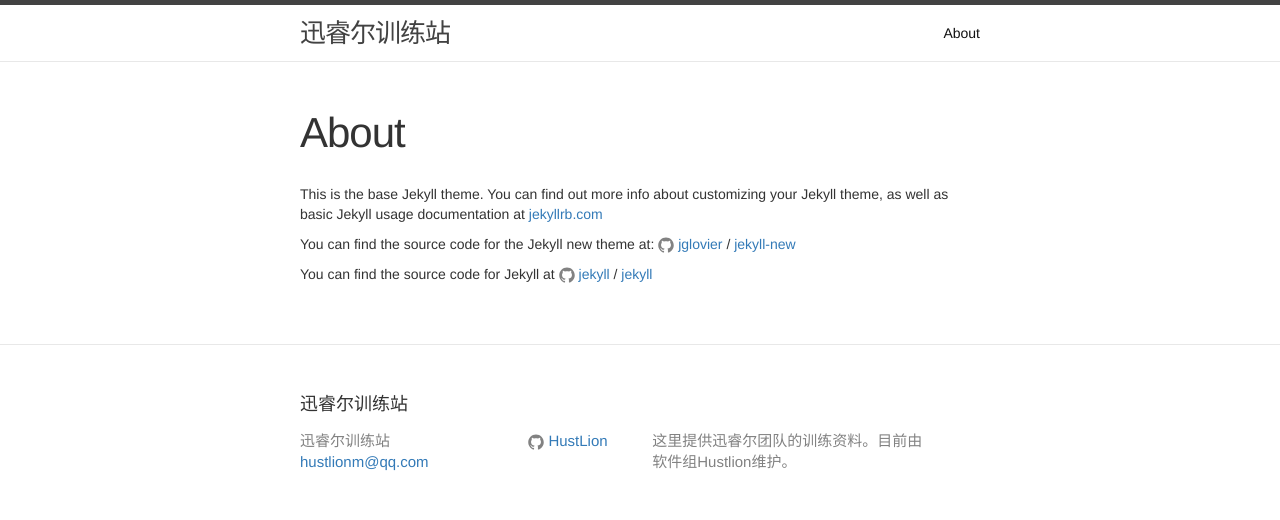
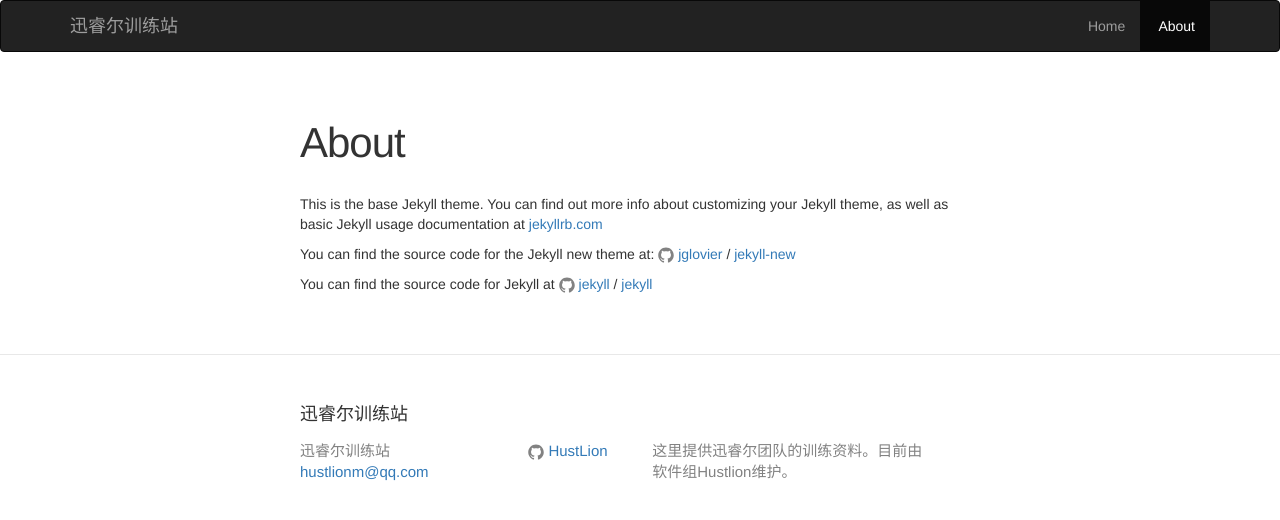
Before and after one commit to HustLion/sandrial-starter, a Jekyll site: the page built from about.md, in a window 1280 px wide. Shown: the top 520 px of the page. Built offline with Jekyll 4.4.1, drawn with Linux system fonts in a browser that asks for light colours.

Commit message:
header change

```diff
--- a/_includes/header.html
+++ b/_includes/header.html
@@ -1,27 +1,43 @@
-<header class="site-header">
+<header>
 
-  <div class="wrapper">
+<!-- navbar -->
+  <nav class="navbar navbar-inverse">
+  <div class="container">
+    <!-- Brand and toggle get grouped for better mobile display -->
+    <div class="navbar-header">
+      <button type="button" class="navbar-toggle collapsed" data-toggle="collapse" data-target="#bs-example-navbar-collapse-1">
+        <span class="sr-only">Toggle navigation</span>
+        <span class="icon-bar"></span>
+        <span class="icon-bar"></span>
+        <span class="icon-bar"></span>
+      </button>
+      <a class="navbar-brand" href="{{ site.baseurl }}/">{{ site.title }}</a>
+      <p class="navbar-text"></p>
+    </div>
+    <!-- Collect the nav links, forms, and other content for toggling -->
+    <div class="collapse navbar-collapse" id="bs-example-navbar-collapse-1">
+      <ul class="nav navbar-nav navbar-right">
 
-    <a class="site-title" href="{{ site.baseurl }}/">{{ site.title }}</a>
+        {% if page.url == "/index.html" %}
+          <li class="active">
+          {% else %}
+          <li>
+        {% endif %}
+        <a href="{{ site.baseurl }}/">Home</a></li>
 
-    <nav class="site-nav">
-      <a href="#" class="menu-icon">
-        <svg viewBox="0 0 18 15">
-          <path fill="#424242" d="M18,1.484c0,0.82-0.665,1.484-1.484,1.484H1.484C0.665,2.969,0,2.304,0,1.484l0,0C0,0.665,0.665,0,1.484,0 h15.031C17.335,0,18,0.665,18,1.484L18,1.484z"/>
-          <path fill="#424242" d="M18,7.516C18,8.335,17.335,9,16.516,9H1.484C0.665,9,0,8.335,0,7.516l0,0c0-0.82,0.665-1.484,1.484-1.484 h15.031C17.335,6.031,18,6.696,18,7.516L18,7.516z"/>
-          <path fill="#424242" d="M18,13.516C18,14.335,17.335,15,16.516,15H1.484C0.665,15,0,14.335,0,13.516l0,0 c0-0.82,0.665-1.484,1.484-1.484h15.031C17.335,12.031,18,12.696,18,13.516L18,13.516z"/>
-        </svg>
-      </a>
-
-      <div class="trigger">
-        {% for my_page in site.pages %}
-          {% if my_page.title %}
-          <a class="page-link" href="{{ my_page.url | prepend: site.baseurl }}">{{ my_page.title }}</a>
+        {% for p in site.pages %}
+          {% if p.title %}
+            {% if p.url == page.url %}
+              <li class="active">
+              {% else %}
+              <li>
+            {% endif %}
+            <a href="{{ p.url | prepend: site.baseurl }}"><span class="glyphicon {{ p.icon }}"></span> {{ p.title }}</a></li>
           {% endif %}
         {% endfor %}
-      </div>
-    </nav>
-
-  </div>
+      </ul>
+    </div><!-- /.navbar-collapse -->
+  </div><!-- /.container-fluid -->
+</nav>
 
 </header>
```
